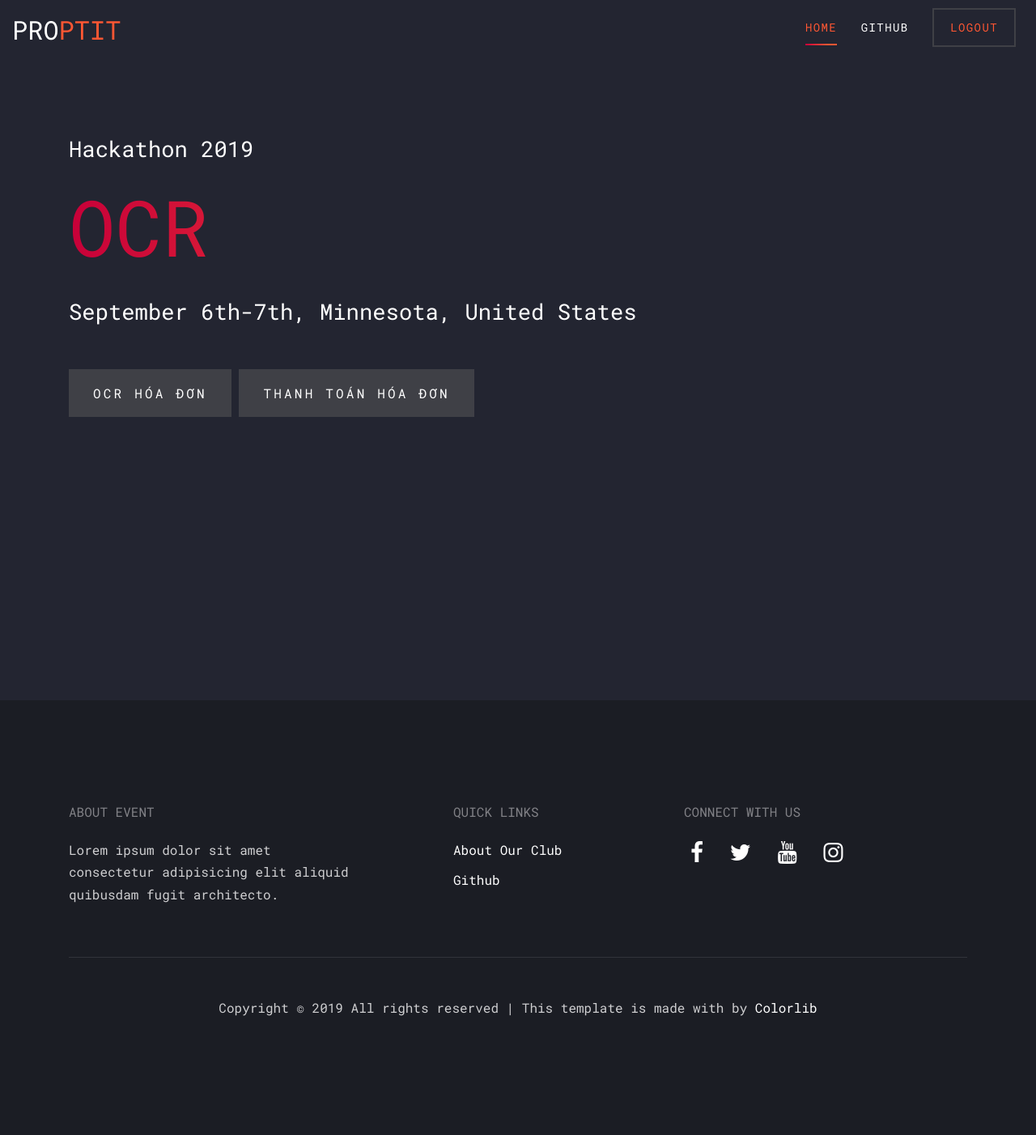
After one commit to cuongnm5/Ocr-bill, a Django app: page /select in a window 1280 px wide. The commit adds this page. Shown: the whole page at 81% size. Run offline with Django 3.2, Linux system fonts and the light colour scheme; some libraries are stand-ins or nearby versions.

Commit message:
sửa giao diện

```diff
--- a/home/templates/pages/landing.html
+++ b/home/templates/pages/landing.html
@@ -44,7 +44,7 @@
                         <nav class="site-navigation position-relative text-right" role="navigation">
                             <ul class="site-menu js-clone-nav mx-auto d-none d-lg-block">
                                 <li class="active"><a href="#">Home</a></li>
-                                <li><a href="news.html">Github</a></li>
+                                <li><a href="#">Github</a></li>
                                 <li class="cta"><a href="http://127.0.0.1:8000/login">Login</a></li>
                             </ul>
                         </nav>
--- a/home/templates/pages/login.html
+++ b/home/templates/pages/login.html
@@ -59,7 +59,7 @@
 					</div>
 					<script>
 						function dieu_huong(){
-							location.assign("http://127.0.0.1:8000/image_upload/");
+							location.assign("http://127.0.0.1:8000/select");
 						}
 					</script>
 
--- /dev/null
+++ b/home/templates/pages/select.html
@@ -0,0 +1,130 @@
+<!DOCTYPE html>
+<html lang="en">
+{% load staticfiles %}
+
+<head>
+    <title>Workshop &mdash; Colorlib Website Template</title>
+    <meta charset="utf-8">
+    <meta name="viewport" content="width=device-width, initial-scale=1, shrink-to-fit=no">
+
+    <link href="https://fonts.googleapis.com/css?family=Roboto+Mono" rel="stylesheet">
+    <link rel="stylesheet" href="{% static 'fonts/icomoon/style.css' %}">
+    <link rel="stylesheet" href="{% static 'css/bootstrap.min.css' %}">
+    <link rel="stylesheet" href="{% static 'css/magnific-popup.css' %}">
+    <link rel="stylesheet" href="{% static 'css/jquery-ui.css' %}">
+    <link rel="stylesheet" href="{% static 'css/owl.carousel.min.css' %}">
+    <link rel="stylesheet" href="{% static 'css/owl.theme.default.min.css' %}">
+    <link rel="stylesheet" href="{% static 'css/bootstrap-datepicker.css' %}">
+    <link rel="stylesheet" href="{% static 'fonts/flaticon/font/flaticon.css' %}">
+    <link rel="stylesheet" href="{% static 'css/aos.css' %}">
+    <link rel="stylesheet" href="https://cdnjs.cloudflare.com/ajax/libs/font-awesome/4.7.0/css/font-awesome.min.css">
+    <link rel="stylesheet" href="{% static 'css/style2.css' %}">
+</head>
+
+<body>
+
+    <div class="site-wrap">
+
+        <div class="site-mobile-menu">
+            <div class="site-mobile-menu-header">
+                <div class="site-mobile-menu-close mt-3">
+                    <span class="icon-close2 js-menu-toggle"></span>
+                </div>
+            </div>
+            <div class="site-mobile-menu-body"></div>
+        </div>
+
+        <header class="site-navbar" role="banner">
+            <div class="container-fluid">
+                <div class="row align-items-center">
+                    <div class="col-11 col-xl-2">
+                        <h1 class="mb-0"><a href="index.html" class="text-white h2 mb-0">PRO<span class="text-primary">PTIT</span> </a></h1>
+                    </div>
+                    <div class="col-12 col-md-10 d-none d-xl-block">
+                        <nav class="site-navigation position-relative text-right" role="navigation">
+                            <ul class="site-menu js-clone-nav mx-auto d-none d-lg-block">
+                                <li class="active"><a href="#">Home</a></li>
+                                <li><a href="#">Github</a></li>
+                                <li class="cta"><a href="http://127.0.0.1:8000/login">Logout</a></li>
+                            </ul>
+                        </nav>
+                    </div>
+                    <div class="d-inline-block d-xl-none ml-md-0 mr-auto" style="position: relative;"><a href="#" class="site-menu-toggle js-menu-toggle text-white"><span class="icon-menu h3"></span></a></div>
+                </div>
+            </div>
+        </header>
+        <div class="site-section site-hero">
+            <div class="container">
+                <div class="row align-items">
+                    <div class="col-md-10">
+                        <span class="d-block mb-3 caption" data-aos="fade-up" data-aos-delay="100">Hackathon 2019</span>
+                        <h1 class="d-block mb-4" data-aos="fade-up" data-aos-delay="200">OCR</h1>
+                        <span class="d-block mb-5 caption" data-aos="fade-up" data-aos-delay="300">September 6th-7th, Minnesota, United States</span>
+                        <a href="http://127.0.0.1:8000/ocr" class="btn-custom" data-aos="fade-up" data-aos-delay="400"><span>OCR hóa đơn</span></a>
+                        <a href="http://127.0.0.1:8000/image_upload" class="btn-custom" data-aos="fade-up" data-aos-delay="400"><span>Thanh toán hóa đơn</span></a>
+                    </div>
+                </div>
+            </div>
+        </div>
+
+
+        <footer class="site-footer">
+            <div class="container">
+                <div class="row mb-5">
+                    <div class="col-md-4">
+                        <h2 class="footer-heading text-uppercase mb-4">About Event</h2>
+                        <p>Lorem ipsum dolor sit amet consectetur adipisicing elit aliquid quibusdam fugit architecto.</p>
+                    </div>
+                    <div class="col-md-3 ml-auto">
+                        <h2 class="footer-heading text-uppercase mb-4">Quick Links</h2>
+                        <ul class="list-unstyled">
+                            <li><a href="#">About Our Club</a></li>
+                            <li><a href="#">Github</a></li>
+                        </ul>
+                    </div>
+                    <div class="col-md-4">
+                        <h2 class="footer-heading text-uppercase mb-4">Connect with Us</h2>
+                        <h3>
+                            <a href="#" class="p-2 pl-0"><span class="fa fa-facebook"></span></a>
+                            <a href="#" class="p-2"><span class="fa fa-twitter"></span></a>
+                            <a href="#" class="p-2"><span class="fa fa-youtube"></span></a>
+                            <a href="#" class="p-2"><span class="fa fa-instagram"></span></a>
+                        </h3>
+                    </div>
+                </div>
+                <div class="row">
+
+                    <div class="col-md-12 text-center">
+                        <div class="border-top pt-5">
+                            <p>
+                                <!-- Link back to Colorlib can't be removed. Template is licensed under CC BY 3.0. -->
+                                Copyright &copy;
+                                <script>
+                                    document.write(new Date().getFullYear());
+                                </script> All rights reserved | This template is made with <i class="icon-heart text-primary" aria-hidden="true"></i> by <a href="https://colorlib.com" target="_blank">Colorlib</a>
+                                <!-- Link back to Colorlib can't be removed. Template is licensed under CC BY 3.0. -->
+                            </p>
+                        </div>
+                    </div>
+                </div>
+            </div>
+        </footer>
+
+    </div>
+
+    <script src="{% static 'js/jquery-3.3.1.min.js' %}"></script>
+    <script src="{% static 'js/jquery-migrate-3.0.1.min.js' %}"></script>
+    <script src="{% static 'js/jquery-ui.js' %}"></script>
+    <script src="{% static 'js/popper.min.js' %}"></script>
+    <script src="{% static 'js/bootstrap.min2.js' %}"></script>
+    <script src="{% static 'js/owl.carousel.min.js' %}"></script>
+    <script src="{% static 'js/jquery.stellar.min.js' %}"></script>
+    <script src="{% static 'js/jquery.countdown.min.js' %}"></script>
+    <script src="{% static 'js/jquery.magnific-popup.min.js' %}"></script>
+    <script src="{% static 'js/bootstrap-datepicker.min.js' %}"></script>
+    <script src="{% static 'js/aos.js' %}"></script>
+    <script src="{% static 'js/main.js' %}"></script>
+
+</body>
+
+</html>
--- a/home/urls.py
+++ b/home/urls.py
@@ -6,6 +6,8 @@ urlpatterns = [
     path('', views.home, name='home'),
     path('image_upload/', views.upload_image, name = 'image_upload'),
     path('login', views.login, name='login'),
+    path('select', views.select, name='select'),
+    path('ocr', views.ocr, name='ocr'),
 ]
 
 if settings.DEBUG:
--- a/home/views.py
+++ b/home/views.py
@@ -10,3 +10,9 @@ def upload_image(request):
 
 def login(request):
     return render(request, 'pages/login.html')
+
+def select(request):
+    return render(request, 'pages/select.html')
+
+def ocr(request):
+    return render(request, 'pages/ocr.html')
```
Also changed, not shown: home/templates/pages/image_upload.html (+78 -6 lines), home/templates/pages/ocr.html (added, +201 -0 lines), some_image.jpg.
